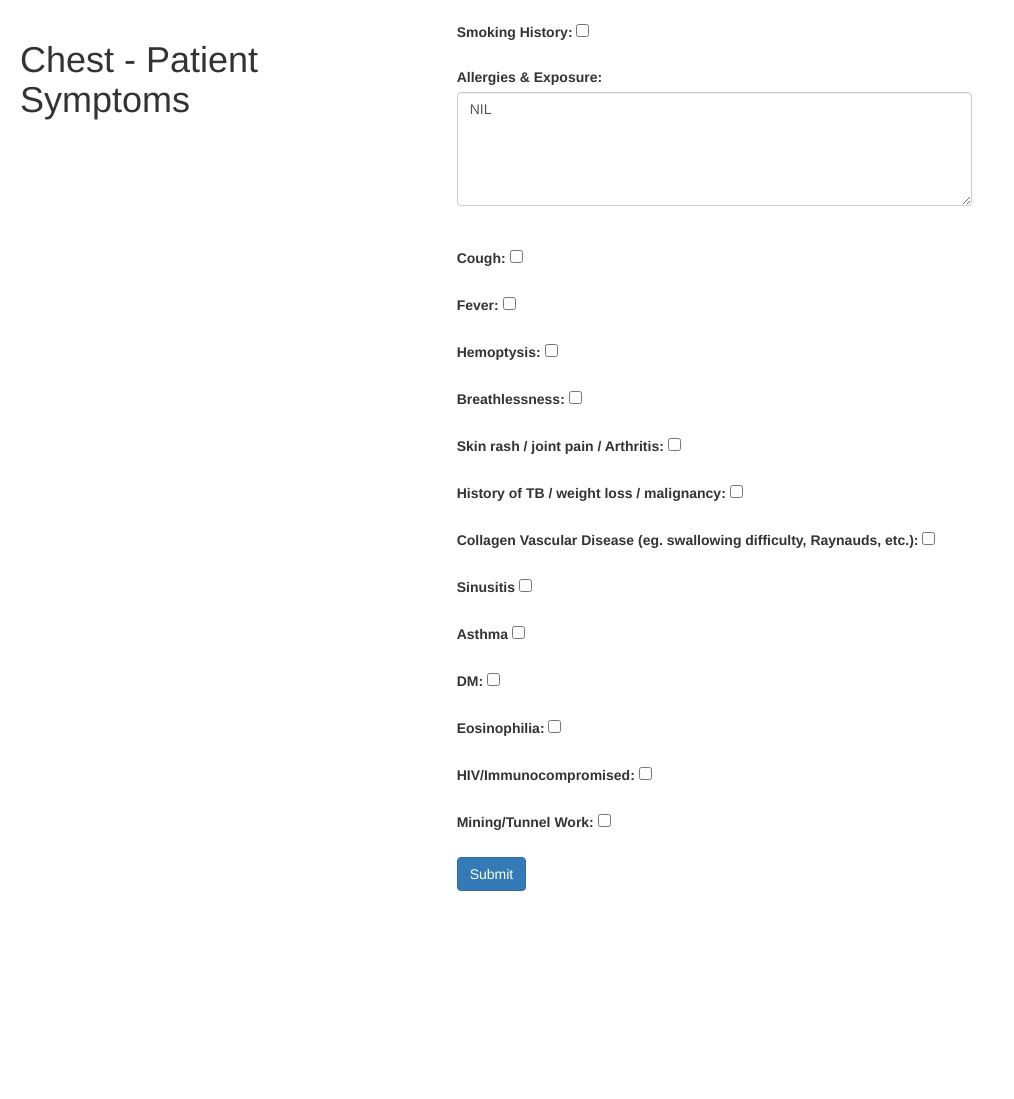
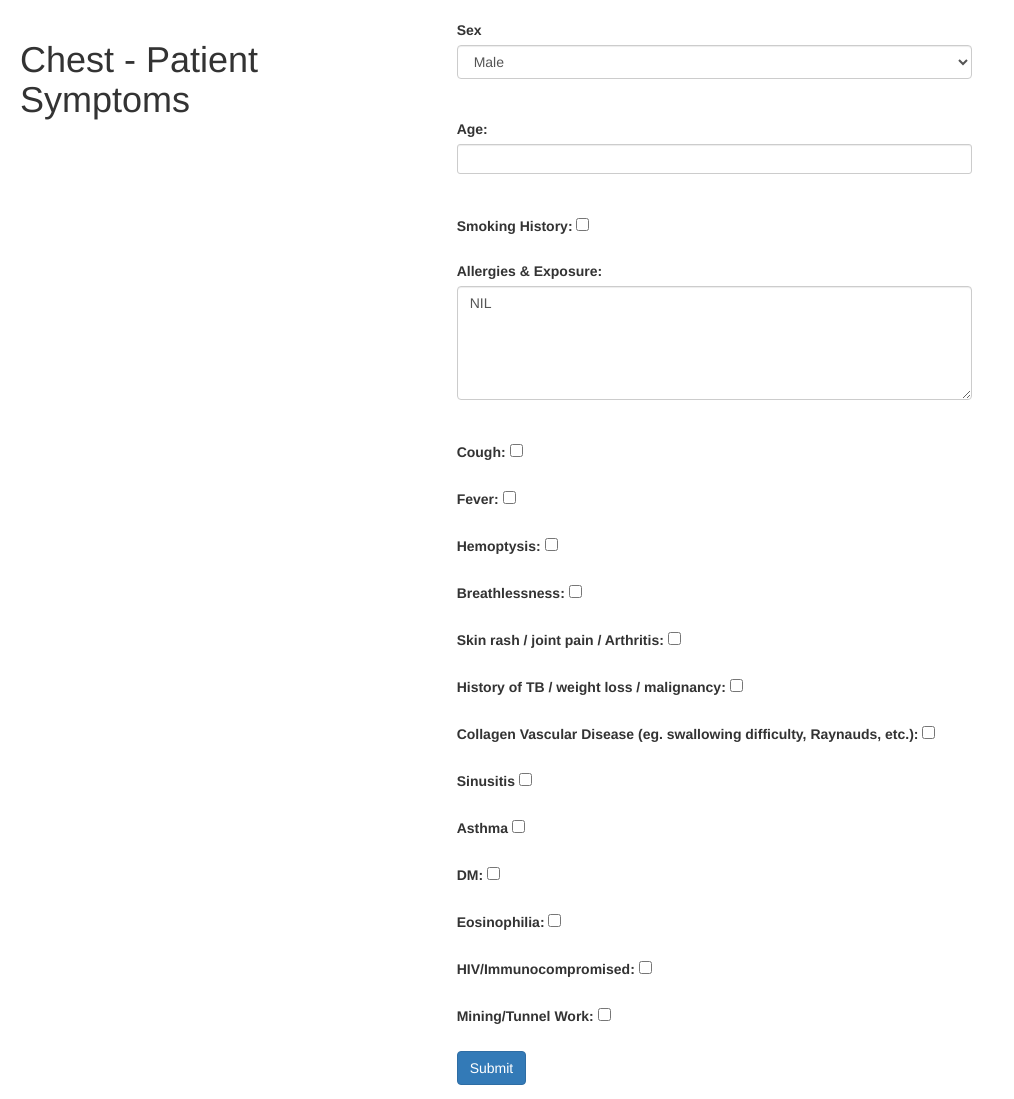
Before and after one commit to mane-aashish/5Cclinicalsupport, a Django app: page /chest/clinic/006 in a window 1280 px wide. Shown: the part 52-1151 px from the top of that part, without its empty margins (0-1014 px from the left). Before the commit the page ends 957 px from the top of that part, so only its background shows below. Run offline with Django 3.2, Linux system fonts and the light colour scheme; the page is wider than the window, and the part outside it is not shown; some libraries are stand-ins or nearby versions.

Commit message:
Added special case for LAM

```diff
--- a/ClinicalSupport/myapp/models.py
+++ b/ClinicalSupport/myapp/models.py
@@ -6,6 +6,8 @@ from django.db import models
 # Create your models here.
 class clinicUserProfile(models.Model):
 	uid = models.CharField(max_length = 50, primary_key=True)
+	sex = models.CharField(max_length = 10, default="MALE")
+	age = models.CharField(max_length = 3, default="25")
 	smokingHistory = models.CharField(max_length = 1, default="N")
 	allergies = models.CharField(max_length = 50, blank=True, default="NIL")
 	cough = models.CharField(max_length = 1, default="N")
--- a/ClinicalSupport/myapp/templates/clinic.html
+++ b/ClinicalSupport/myapp/templates/clinic.html
@@ -80,6 +80,15 @@
 
 			<form action = "/chest/clinic/response/" method = "post"> {% csrf_token %}
 
+			<label for="sex">Sex</label>
+			<select class="form-control" id="sex" name = "sex">
+				<option value="MALE">Male</option>
+				<option value="FEMALE">Female</option>
+			</select><br><br>
+
+			<label for="age">Age: </label>
+			<input class="form-control input-sm" id="age" name="age" type="text"><br><br>
+
 			<label for="smoking">Smoking History: </label>
 			<input type = "checkbox" id="smoking" name="smoking" value="Y"></input><br><br>
 
--- a/ClinicalSupport/myapp/views.py
+++ b/ClinicalSupport/myapp/views.py
@@ -65,6 +65,8 @@ def storeClinicInfo(request, rid):
 
 
 	if request.method == 'POST':
+		sex = request.POST.get('sex', "MALE")
+		age = request.POST.get('age', "25")
 		smokingHistory = request.POST.get('smoking', 'N')
 		allergies = request.POST.get('allergies', "NIL")
 		cough = request.POST.get('cough', 'N')
@@ -86,6 +88,8 @@ def storeClinicInfo(request, rid):
 		if patientProfilePresent:
 			patientProfile = clinicUserProfile.objects.get(uid=uniqueID)
 			patientProfile.uid = uniqueID
+			patientProfile.sex = sex
+			patientProfile.age = age
 			patientProfile.smokingHistory = smokingHistory
 			patientProfile.allergies = allergies
 			patientProfile.cough = cough
@@ -103,7 +107,7 @@ def storeClinicInfo(request, rid):
 			patientProfile.mining = mining
 			patientProfile.save()
 		else:
-			userProfile = clinicUserProfile.objects.create(uid=uniqueID, smokingHistory=smokingHistory, allergies=allergies, cough=cough, fever=fever, hemoptysis=hemoptysis, breathlessness=breathlessness, skinrash=skinrash, tb=tb, cvd=cvd, sinusitis=sinusitis, asthma=asthma, dm=dm, hiv=hiv, mining=mining, eosinophilia=eosinophilia)
+			userProfile = clinicUserProfile.objects.create(uid=uniqueID, sex=sex, age=age, smokingHistory=smokingHistory, allergies=allergies, cough=cough, fever=fever, hemoptysis=hemoptysis, breathlessness=breathlessness, skinrash=skinrash, tb=tb, cvd=cvd, sinusitis=sinusitis, asthma=asthma, dm=dm, hiv=hiv, mining=mining, eosinophilia=eosinophilia)
 			userProfile.save()
 
 		response = render(request, "thanks.html")
@@ -116,7 +120,7 @@ def viewChestClinicInfo(request, rid):
 		if patientProfilePresent:
 			request.session['radio-uid'] = str(rid)
 			patientProfile = clinicUserProfile.objects.get(uid=request.session['radio-uid'])
-			patientDetails = {'smokingHistory': patientProfile.smokingHistory, 'allergies': patientProfile.allergies, 'cough': patientProfile.cough, 'fever': patientProfile.fever, 'hemoptysis':patientProfile.hemoptysis, 'breathlessness':patientProfile.breathlessness, 'skinrash':patientProfile.skinrash, 'tb':patientProfile.tb, 'cvd':patientProfile.cvd, 'sinusitis':patientProfile.sinusitis, 'asthma':patientProfile.asthma, 'dm':patientProfile.dm, 'hiv':patientProfile.hiv, 'mining':patientProfile.mining, 'eosinophilia':patientProfile.eosinophilia}
+			patientDetails = {'sex': patientProfile.sex, 'age' : patientProfile.age , 'smokingHistory': patientProfile.smokingHistory, 'allergies': patientProfile.allergies, 'cough': patientProfile.cough, 'fever': patientProfile.fever, 'hemoptysis':patientProfile.hemoptysis, 'breathlessness':patientProfile.breathlessness, 'skinrash':patientProfile.skinrash, 'tb':patientProfile.tb, 'cvd':patientProfile.cvd, 'sinusitis':patientProfile.sinusitis, 'asthma':patientProfile.asthma, 'dm':patientProfile.dm, 'hiv':patientProfile.hiv, 'mining':patientProfile.mining, 'eosinophilia':patientProfile.eosinophilia}
 			return render(request, 'radio-chest.html',{'patientDetails': patientDetails})
 		else:
 			return render(request, 'radio-chest.html')
@@ -255,6 +259,10 @@ def viewChestClinicInfo(request, rid):
 		for i in symptomList:
 			selectedDict.append({str("selectedItem"): str(i)})
 
+		# Special case for LAM
+		if str("Cysts-Thin Wall") in symptomList and patientProfile.sex == "FEMALE" and int(patientProfile.age) < 40:
+			exactDiagnosis.append({str("disease"):str("LAM"), str("symptoms"): str("Cysts-Thin Wall; Premenopausal Female")})
+
 
 		response = render(request, "diagnosis.html", {'possibleDiagnosis': resultDict, 'selectedSymptom': selectedDict, 'exactDiagnosis': exactDiagnosis})
 		#response = render(request, "diagnosis.html", {'possibleDiagnosis': resultDict, 'selectedSymptom': selectedDict})
```
Also changed, not shown: ClinicalSupport/myapp/templates/radio-chest.html (+8 -0 lines), ClinicalSupport/db.sqlite3, ClinicalSupport/myapp/migrations/0008_auto_20170608_0649.py (added), 3 other files.
